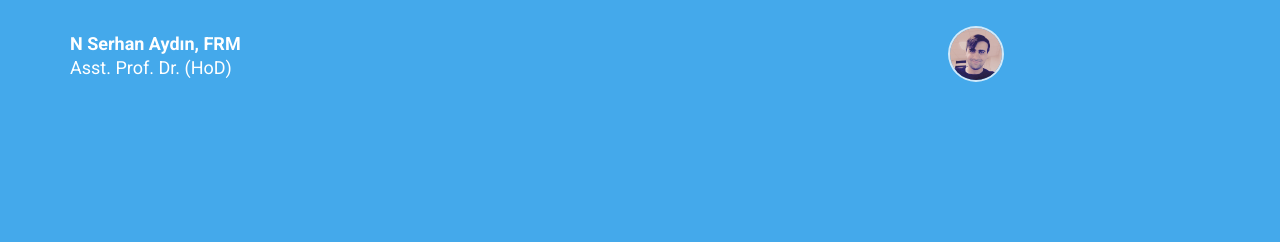
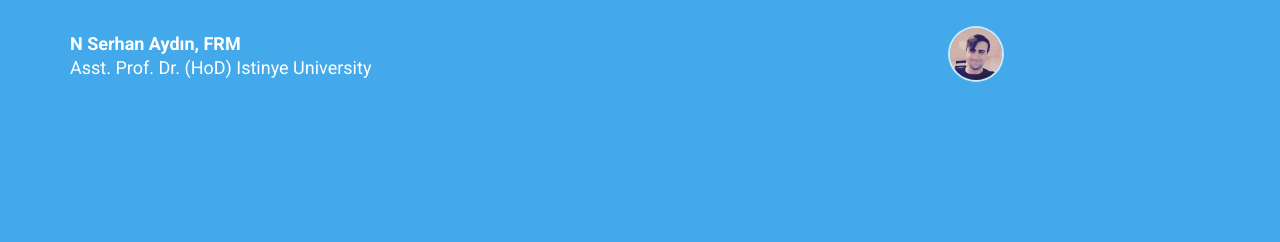
Before and after one commit to nsydn/nsydn.github.io, a Jekyll site: the page built from index.html, in a window 1280 px wide and 900 px high. Shown: the top 242 px of the window. Built offline with Jekyll 4.4.1, drawn with Linux system fonts in a browser that asks for light colours; nearby versions of some CDN libraries.

Commit message:
Update albertine.html

```diff
--- a/_layouts/albertine.html
+++ b/_layouts/albertine.html
@@ -58,7 +58,7 @@ It is threatened by habitat loss.
           </h1>
           <h2>
             {{ site.data.personal.label }}
-            {{ site.data.personal.instituion }}
+            {{ site.data.personal.institution }}
           </h2>
         </div>
         <div class="col-xs-3 col-lg-3">
@@ -133,7 +133,7 @@ It is threatened by habitat loss.
   <div class="container">
     <div class="row">
       <section class="col-md-9">
-        <h3>Publications <small>including Preprints<small></h3>
+        <h3>Publications <small>including Preprints</small></h3>
         {% for publication in site.data.publications %}
           <p>
             <b>
```
